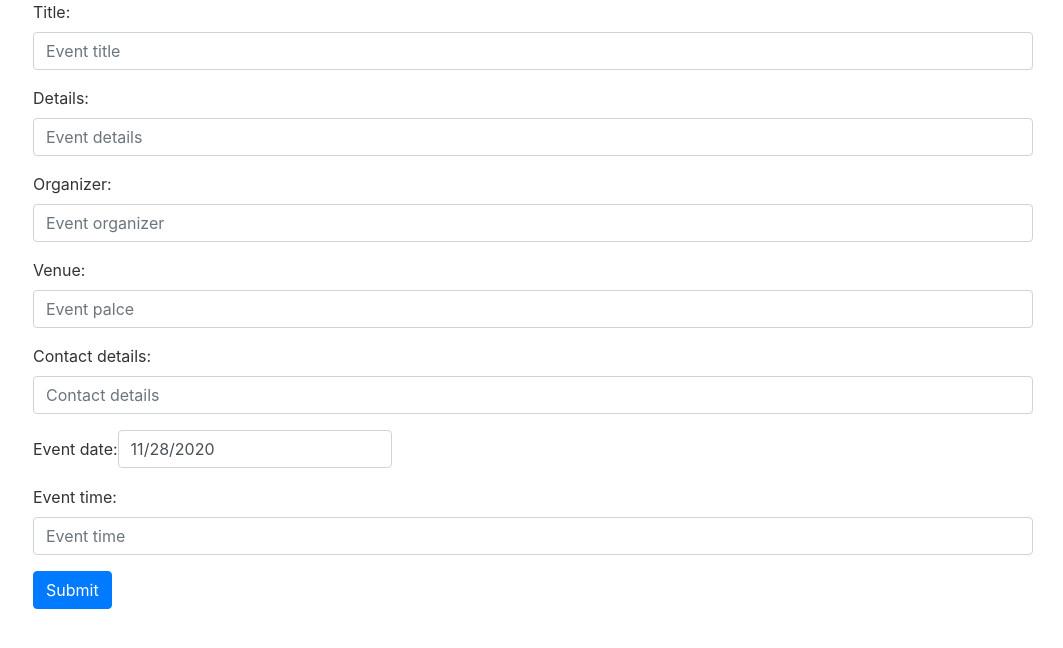
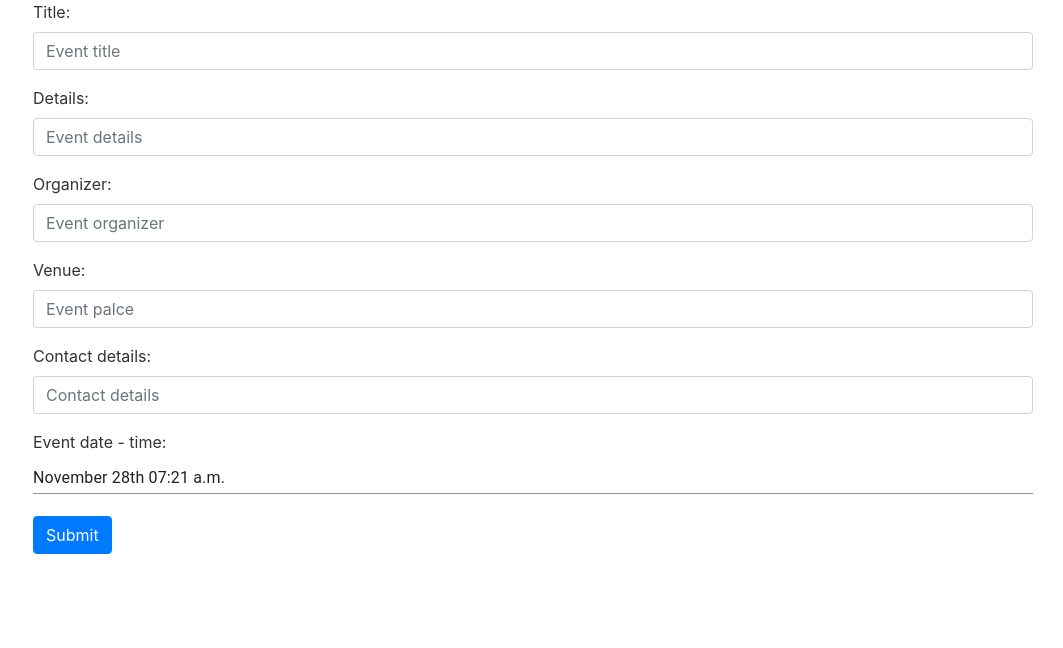
Before and after one commit to mydigita/mongo-office, a React (Create React App) app: page /mongo-office/event-manager in a window 1280 px wide. Shown: the top 648 px of the page, without its empty margins (217-1280 px from the left). Built offline with nearby package versions, Linux system fonts and the light colour scheme.

Commit message:
fixed event date-time issue with material-ui/DateTimePicker

```diff
--- a/package.json
+++ b/package.json
@@ -5,12 +5,16 @@
   "homepage": "https://thetradecoder.github.io/mongo-office",
   "private": true,
   "dependencies": {
+    "@date-io/date-fns": "^1.3.13",
+    "@material-ui/core": "^4.11.1",
+    "@material-ui/pickers": "^3.2.10",
     "@testing-library/jest-dom": "^5.11.4",
     "@testing-library/react": "^11.1.0",
     "@testing-library/user-event": "^12.1.10",
     "axios": "^0.21.0",
     "bootstrap": "^4.5.3",
     "concurrently": "^5.3.0",
+    "date-fns": "^2.16.1",
     "http-proxy-middleware": "^1.0.6",
     "jquery": "^3.5.1",
     "react": "^17.0.1",
--- a/src/components/event-manager.component.js
+++ b/src/components/event-manager.component.js
@@ -1,24 +1,27 @@
-import React, {useEffect, useState}  from 'react';
+import React, { useState}  from 'react';
 import axios from 'axios';
 import "bootstrap/dist/css/bootstrap.min.css";
 import "bootstrap/dist/js/bootstrap.bundle.js";
 import "jquery/dist/jquery.js";
 import "../App.css";
-import DatePicker from 'react-datepicker';
+import DateFnsUtils from '@date-io/date-fns';
+import {
+  DateTimePicker,
+  MuiPickersUtilsProvider,
+} from '@material-ui/pickers';
 import "react-datepicker/dist/react-datepicker.css";
 
 export default function EventManager(){
     const [title, setTitle] = useState("");
     const [details, setDetails] = useState("");
-    const [eventDate, setEventDate]= useState(new Date());
-    const [eventTime, setEventTime]= useState(new Date());
     const [organizer, setOrganizer] = useState("");
     const [venue, setVenue] = useState("");
     const [contactDetails, setContactDetails] = useState("");
     const status = 'open';
     const username = localStorage.getItem('user');
     const userid= localStorage.getItem('userid');
-    const [displayEvent, setDisplayEvent] = useState("");
+    const [selectedDate, handleDateChange] = useState(new Date());
+
 
     function onChangeTitle(e){
         setTitle(e.target.value);
@@ -26,12 +29,7 @@ export default function EventManager(){
     function onChangeDetails(e){
         setDetails(e.target.value);
     }
-    function onChangeEventDate(e){
-        setEventDate(e);
-    }
-    function onChangeEventTime(e){
-        setEventTime(e)
-    }
+
     function onChnageOrganizer(e){
         setOrganizer(e.target.value);
     }
@@ -41,9 +39,10 @@ export default function EventManager(){
     function onChangeContactDetails(e){
         setContactDetails(e.target.value);
     }
+
     function onSubmitEventRegistration(e){
         e.preventDefault();
-        const eventData = {title, details, organizer, venue, eventDate, contactDetails, status};
+        const eventData = {title, details, organizer, venue, contactDetails, status};
         axios.post(`http://localhost:5000/mongo-office/event-manager/register/${username}/${userid}`, eventData)
         .then(data=>window.alert(data.data))
         .catch(err=>window.alert(err))
@@ -77,13 +76,12 @@ export default function EventManager(){
                         <input type="text" onChange={onChangeContactDetails} className="form-control" placeholder="Contact details" required/>
                     </div>
                     <div className="form-group">
-                        <label>Event date:</label>
-                        <DatePicker selected={eventDate} type="text" onChange={onChangeEventDate} className="form-control" required/>
+                        <label>Event date - time:</label>
+                        <MuiPickersUtilsProvider utils={DateFnsUtils}>
+                            <DateTimePicker value={selectedDate} onChange={handleDateChange} className="form-control" required/>
+                        </MuiPickersUtilsProvider>
                     </div>
-                    <div className="form-group">
-                        <label>Event time:</label>
-                        <input type="text" onChange={onChangeEventTime} className="form-control" placeholder="Event time" required/>
-                    </div>
+
                     <button type="submit" className="btn btn-primary">Submit</button>
                 </form>
             </div>
```
Also changed, not shown: 1 other file (tests, documents, lock files or other folders).
